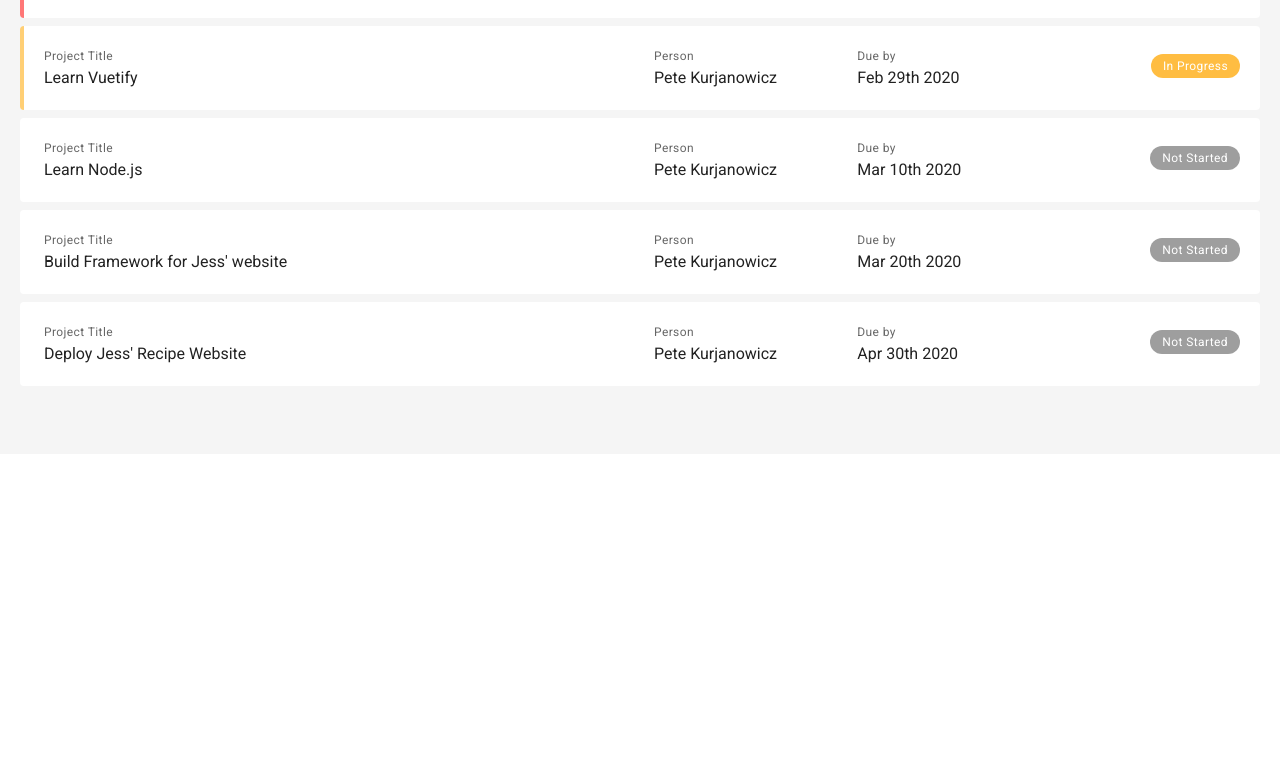
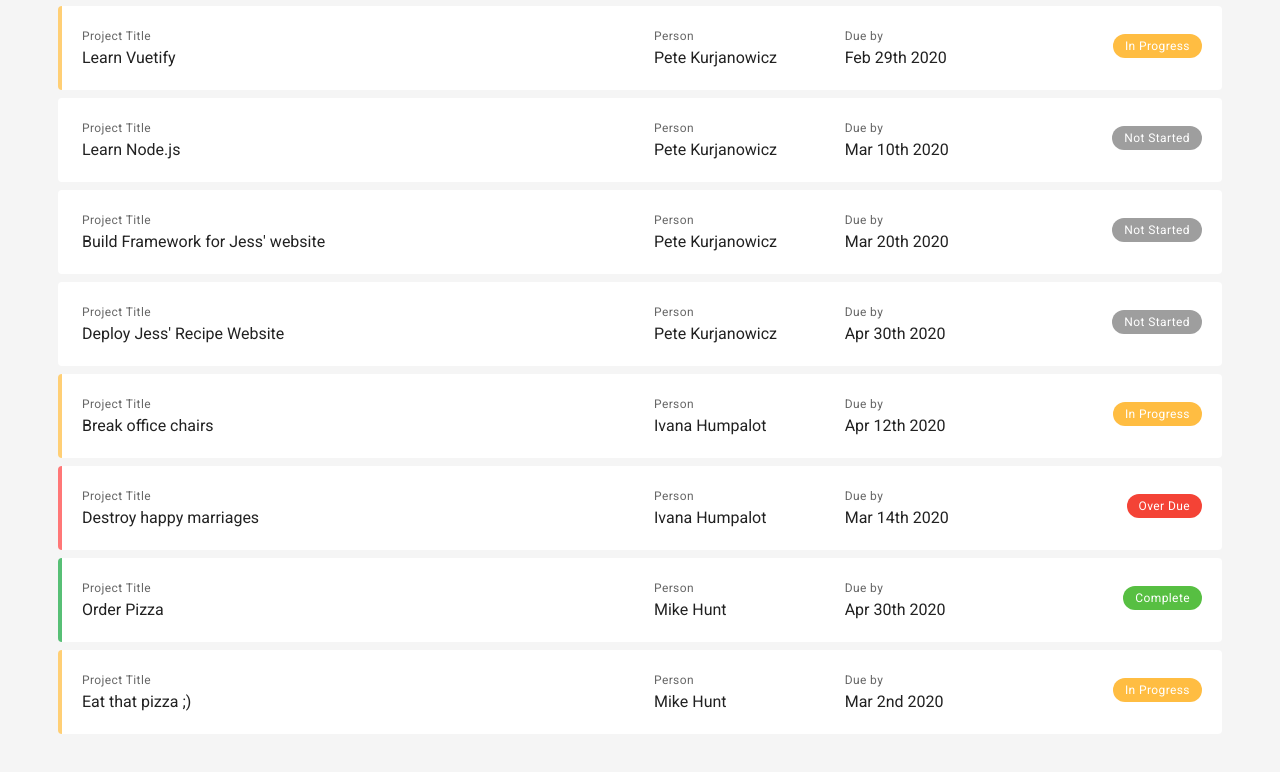
Before and after one commit to pkurjanowicz/todo-ninja, a Vue app in the folder todo-ninja/: page / in a window 1280 px wide. Shown: the part 358-1130 px from the top of the page. Before the commit the page ends 812 px from the top, so only its background shows below. Built offline with nearby package versions, Linux system fonts and the light colour scheme.

Commit message:
updated projects page to show list of projects and sort by only mine, also added a modal to handle a new project submit in the drawer

```diff
--- a/todo-ninja/src/components/Navbar.vue
+++ b/todo-ninja/src/components/Navbar.vue
@@ -20,6 +20,9 @@
               <img src="/pete.png">
             </v-avatar>
             <p class="subtitle-2 mt-1">Pete Kurjanowicz</p>
+            <div class="mt-4">
+              <Popup />
+            </div>
         </v-col>
       </v-row>
       <v-list flat>
@@ -39,7 +42,10 @@
 </template>
 
 <script>
+import Popup from './TodoAddModal'
+
 export default {
+  components: { Popup },
   name: 'navbar',
   data() {
     return {
--- /dev/null
+++ b/todo-ninja/src/components/TodoAddModal.vue
@@ -0,0 +1,29 @@
+<template>
+  <v-dialog max-width="600px">
+    <template v-slot:activator="{ on }">
+      <v-btn text v-on="on" class="primary">Add New Project</v-btn>
+    </template>
+      <v-card>
+        <v-card-title >
+          <h2>Add a New Project</h2>
+        </v-card-title>
+        <v-card-text>
+          <v-form class="px-10">
+            <v-text-field label="Title" v-model="title"></v-text-field>
+            <v-textarea label="Information" v-model="content"></v-textarea>
+          </v-form>
+        </v-card-text>
+      </v-card>
+  </v-dialog>
+</template>
+
+<script>
+export default {
+  data() {
+    return {
+      title: '',
+      content: '',
+    }
+  }
+}
+</script>
--- a/todo-ninja/src/views/Dashboard.vue
+++ b/todo-ninja/src/views/Dashboard.vue
@@ -1,6 +1,6 @@
 <template>
   <div class="dashboard">
-    <v-container class="my-10 mb-12 grey lighten-4" style="width: 100%" fluid>
+    <v-container class="my-10 mb-12 grey lighten-4" style=" padding: 0 50px; width: 100%" fluid>
 
       <v-row class="pa-5 ma-2">
         <v-tooltip top>
@@ -72,6 +72,10 @@
         {title: "Learn Node.js", person: "Pete Kurjanowicz", due: "Mar 10th 2020", status: "Not Started", CSS: "notstarted"},
         {title: "Build Framework for Jess' website", person: "Pete Kurjanowicz", due: "Mar 20th 2020", status: "Not Started", CSS: "notstarted"},
         {title: "Deploy Jess' Recipe Website", person: "Pete Kurjanowicz", due: "Apr 30th 2020", status: "Not Started", CSS: "notstarted"},
+        {title: "Break office chairs", person: "Ivana Humpalot", due: "Apr 12th 2020", status: "In Progress", CSS: "inprogress"},
+        {title: "Destroy happy marriages", person: "Ivana Humpalot", due: "Mar 14th 2020", status: "Over Due", CSS: "overdue"},
+        {title: "Order Pizza", person: "Mike Hunt", due: "Apr 30th 2020", status: "Complete", CSS: "complete"},
+        {title: "Eat that pizza ;)", person: "Mike Hunt", due: "Mar 2nd 2020", status: "In Progress", CSS: "inprogress"},
       ]
     }
   },
--- a/todo-ninja/src/views/Projects.vue
+++ b/todo-ninja/src/views/Projects.vue
@@ -1,8 +1,18 @@
 <template>
   <div class="projects">
-    <h1 class="headline text--secondary">This is the Projects Page</h1>
-    <v-container class="my-12">
-
+    <v-container class="my-10 mb-12 grey lighten-4" style=" padding: 0 50px; width: 100%" fluid>
+      <v-expansion-panels>
+        <v-expansion-panel
+          v-for="(project,i) in myProjects"
+          :key="i"
+        >
+          <v-expansion-panel-header>{{project.title}}</v-expansion-panel-header>
+          <v-expansion-panel-content class="px-4 grey--text">
+            <div class="font-weight-bold">Due by: {{project.due}}</div>
+            <div>{{project.content}}</div>
+          </v-expansion-panel-content>
+        </v-expansion-panel>
+      </v-expansion-panels>
     </v-container>
   </div>
 </template>
@@ -11,5 +21,28 @@
 
 export default {
   name: 'Projects',
+  data() {
+    return {
+      projects: [
+        {title: "Learn Vue", person: "Pete Kurjanowicz", due: "Jan 1st 2020", status: "Complete", CSS: "complete", content: "Learn the Vue.js front end framework. This will help improve the speed in which I can deploy applications"},
+        {title: "Learn Docker", person: "Pete Kurjanowicz", due: "Jan 15th 2020", status: "Over Due", CSS: "overdue", content: "Talk to Chris about this, this will help with deployment"},
+        {title: "Learn Vuetify", person: "Pete Kurjanowicz", due: "Feb 29th 2020", status: "In Progress", CSS: "inprogress", content: "This will improve the look and feel of my websites"},
+        {title: "Learn Node.js", person: "Pete Kurjanowicz", due: "Mar 10th 2020", status: "Not Started", CSS: "notstarted", content: "This will allow me to use websockets to deploy Jess' recipe app"},
+        {title: "Build Framework for Jess' website", person: "Pete Kurjanowicz", due: "Mar 20th 2020", status: "Not Started", CSS: "notstarted", content: "Start Building :)"},
+        {title: "Deploy Jess' Recipe Website", person: "Pete Kurjanowicz", due: "Apr 30th 2020", status: "Not Started", CSS: "notstarted", content: "Can't wait"},
+        {title: "Break office chairs", person: "Ivana Humpalot", due: "Apr 12th 2020", status: "In Progress", CSS: "inprogress", content: "Lets get it poppin"},
+        {title: "Destroy happy marriages", person: "Ivana Humpalot", due: "Mar 14th 2020", status: "Over Due", CSS: "overdue", content: "No very nice..."},
+        {title: "Order Pizza", person: "Mike Hunt", due: "Apr 30th 2020", status: "Complete", CSS: "complete", content: "I love pizza"},
+        {title: "Eat that pizza ;)", person: "Mike Hunt", due: "Mar 2nd 2020", status: "In Progress", CSS: "inprogress", content: "I love eating pizza"},
+      ]
+    }
+  },
+  computed: {
+    myProjects() {
+      return this.projects.filter(project => {
+        return project.person === "Pete Kurjanowicz"
+      })
+    }
+  }
 }
 </script>
```
